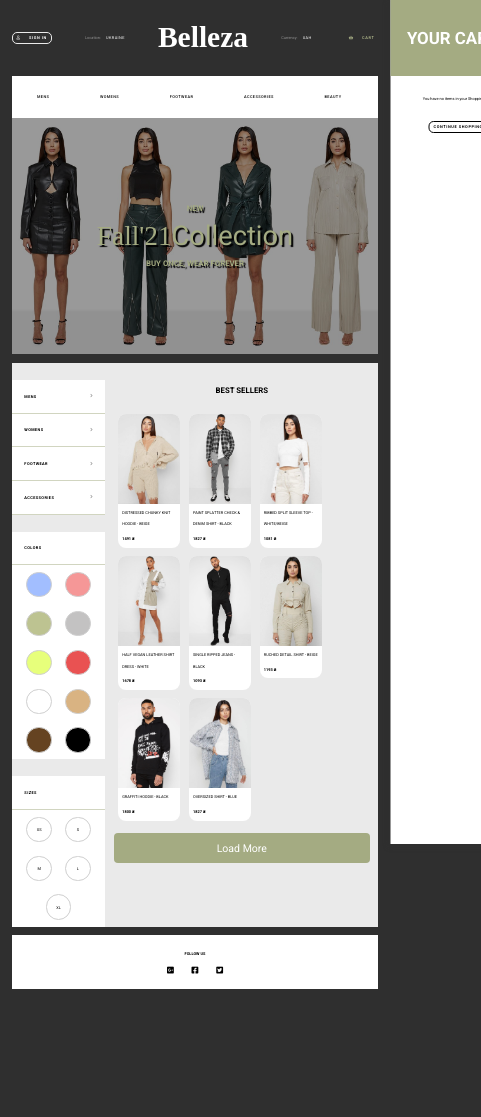
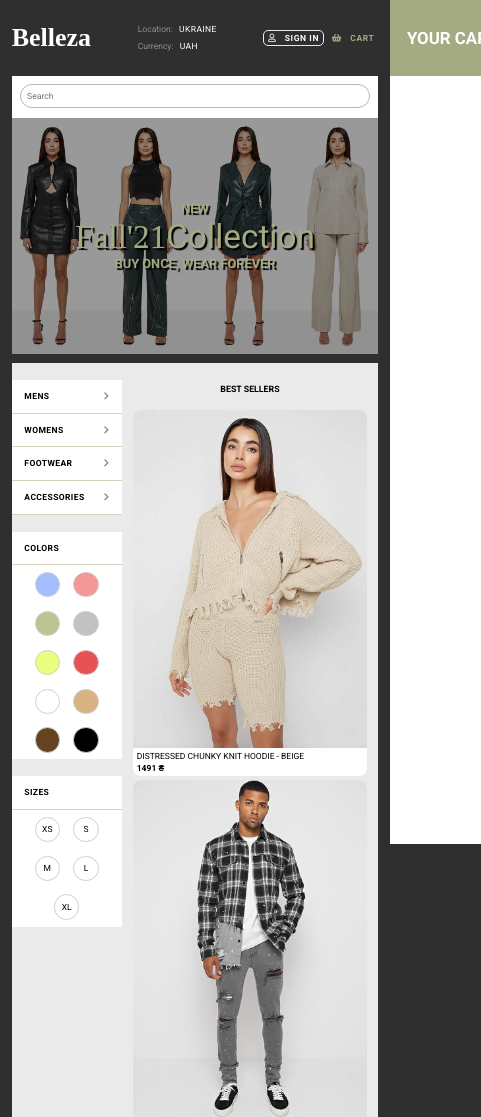
Before and after one commit to lenaratushna/ecommerce-website, a plain HTML site: page index.html in a window 390 px wide. Shown: the top 1117 px of the page, 481 px wide, since content can reach past the window. Before the commit the page ends 989 px from the top, so only its background shows below. Drawn offline with nearby package versions, Linux system fonts and the light colour scheme; a web font is replaced by a local one.

Commit message:
Added adaptive

```diff
--- a/index.html
+++ b/index.html
@@ -19,21 +19,26 @@
     <header class="header">
         <div class="container">
             <div class="header__top">
-                <button class="header__sign-in btn">
-                    <i class="far fa-user"></i>Sign in
-                </button>
-                <div class="header__location">
-                    Location: <span>Ukraine</span>
-                </div>
                 <div class="header__logo">
                     <a href="#" class="header__logo_link">Belleza</a>
                 </div>
-                <div class="header__currency">
-                    Currency: <span>UAH</span>
+                <div class="header__filters">
+                    <div class="header__filters_location">
+                        Location: <span>Ukraine</span>
+                    </div>
+
+                    <div class="header__filters_currency">
+                        Currency: <span>UAH</span>
+                    </div>
                 </div>
-                <button class="header__cart btn">
-                    <i class="fas fa-shopping-basket"></i>Cart
-                </button>
+                <div class="header__buttons">
+                    <button class="header__sign-in btn">
+                        <i class="far fa-user"></i>Sign in
+                    </button>
+                    <button class="header__cart btn">
+                        <i class="fas fa-shopping-basket"></i>Cart
+                    </button>
+                </div>
             </div>
             <div class="header__nav">
                 <nav class="nav">
@@ -59,7 +64,7 @@
                     </ul>
                 </nav>
                 <div class="header__search_panel">
-                    <input type="text" placeholder="Search"><i class="fas fa-search"></i>
+                    <input type="text" placeholder="Search">
                 </div>
             </div>
         </div>
--- a/sass/style.scss
+++ b/sass/style.scss
@@ -1,11 +1,20 @@
 @import "reset";
+
+//Adaptive font
+$maxWidth: 1366;
+@mixin adaptiv-font($pcSize, $mobSize) {
+ $addSize: $pcSize - $mobSize;
+ $maxWidth: $maxWidth - 320;
+ font-size: calc(#{$mobSize + px} + #{$addSize} * ((100vw - 320px) / #{$maxWidth}));
+}
 
 body {
     background-color: #2F2F2F;
     font-family: 'Roboto', sans-serif;
     font-weight: 400;
-    font-size: 1vw;
-    line-height: 1.33vmax;
+    //font-size: 1vw;
+    @include adaptiv-font(16, 8);
+    //line-height: 1.33vmax;
 }
 
 .container {
@@ -36,7 +45,13 @@ body {
 /*Styles for header*/
 .header {
     &__top {
-        width: 100%;
+        position: fixed;
+        padding: 0 1vw;
+        z-index: 50;
+        top:0;
+        left: 2vw;
+        right: 2vw;
+        background-color: #2F2F2F;
         height: 9vmax;
         display: flex;
         justify-content: space-between;
@@ -44,9 +59,15 @@ body {
         color: #FFFFFF;
     }
 
+    &__buttons{
+        display: flex;
+        order:3
+    }
+
     &__sign-in{
         border: 1px solid #EAEAEA;
         color: #FFFFFF;
+        margin-right: 1vw;
         i{
             margin-right: 1vmax;
         }
@@ -63,7 +84,12 @@ body {
         }
     }
 
-    &__location, &__currency{
+    &__filters{
+        order:1;
+        &_location{
+            margin-bottom: 1vh;
+        }
+        &_location, &_currency{
             color: #909090;
             span {
                 letter-spacing: 0.1vw;
@@ -73,11 +99,14 @@ body {
                 margin-left: 0.5vmax;
             }
         }
+    }
 
     &__logo {
+        order:2;
         font-family: 'Kaisei HarunoUmi', serif;
         font-weight: 700;
-        font-size: 3.5vmax;
+        //font-size: 3.5vmax;
+        @include adaptiv-font(54, 24);
         &_link{
             display: block;
             color: #FFFFFF;
@@ -85,6 +114,7 @@ body {
     }
 
     &__nav {
+        margin-top: 9vmax;
         background-color:#FFFFFF;
         width: 100%;
         height: 5vmax;
@@ -121,19 +151,14 @@ body {
         height: inherit;
         background-color: #FFFFFF;
         padding: 1vmax;
+        width: 100%;
         input{
+            @include adaptiv-font(18, 8);
             width: 100%;
-            border: 2px solid #000000;
-            border-radius: 20px;
+            border: 1px solid #b6b6b6;
+            border-radius: 20vmax;
             padding: 0.7vmax 3vmax 0.7vmax 0.7vmax;
             height: 2.8vmax;
-        }
-        i{
-            position: absolute;
-            top: 2vmax;
-            right: 2vmax;
-            z-index: 6;
-            cursor: pointer;
         }
     }
 }
@@ -154,7 +179,8 @@ body {
         width: 100%;
         color: #A4AB82;
         text-shadow: 2px 2px 1px #000000;
-        font-size: 7vw;
+        //font-size: 7vw;
+        @include adaptiv-font(80, 30);
         line-height: 7vw;
         font-weight: 700;
         text-align: center;
@@ -162,7 +188,8 @@ body {
             font-family: 'Kaisei HarunoUmi', serif;
         }
         p{
-            font-size: 2vw;
+            //font-size: 2vw;
+            @include adaptiv-font(24, 12);
         }
     }
 }
@@ -180,9 +207,10 @@ body {
 .products{
     padding: 1vmax;
     background-color: #EAEAEA;
-    width: 70vw;
+    width: 70%;
     &__title{
-        font-size: 2vw;
+        //font-size: 2vw;
+        @include adaptiv-font(20, 8);
         font-weight: 700;
         text-transform: uppercase;
         text-align: center;
@@ -194,8 +222,8 @@ body {
         justify-content: flex-start;
         align-items: flex-start;
         .product{
-            margin: 0.5vmax;
-            max-width: 16vw;
+            margin: 1%;
+            width: 23%;
             background-color: #FFFFFF;
             border-radius: 8px;
             display: flex;
@@ -224,6 +252,7 @@ body {
     &__button{
         width: 100%;
         font-size: 1.25vmax;
+
         color: #FFFFFF;
         background-color: #A4AB82;
         border-radius: 4px;
@@ -238,7 +267,7 @@ body {
 
 .filters{
     background-color:#EAEAEA;
-    width: 24vw;
+    width: 30%;
     &__category, &__color, &__size{
         margin-top: 2vmax;
         width: 100%;
@@ -351,7 +380,8 @@ body {
         i{
             margin: 0 1vmax;
             color: #000000;
-            font-size: 2vw;
+            //font-size: 2vw;
+            @include adaptiv-font(24, 16);
             transition: all 0.5s ease;
             &:hover{
                 transform: scale(1.2);
@@ -407,17 +437,19 @@ body {
 .modal {
     position: fixed;
     z-index: 102;
-    width: 20vw;
+    width: 30%;
     height: auto;
     top: 50%;
     left: 50%;
     transform: translate(-50%, -50%);
     display: none;
-    background-color: #A4AB82;
+    background-color: #EAEAEA;
     padding: 1vmax;
     &_button {
-        width: 100%;
-        background-color: transparent;
+        margin: 3vmax 0;
+        width: 80%;
+        background-color: #A4AB82;
+        color: #FFFFFF;
         font-size: inherit;
         font-weight: 700;
         letter-spacing: 0.15vw;
@@ -428,7 +460,7 @@ body {
         &:hover,
         &:focus,
         &:active{
-            background-color: #EAEAEA;
+            transform: scale(0.98);
         }
     }
 
@@ -449,6 +481,7 @@ body {
     }
 
     &__input {
+        width: 80%;
         border-radius: 5px;
         padding: 0.5vmax;
         margin-bottom: 0.5vmax;
@@ -472,3 +505,49 @@ body {
         display: block;
     }
 }
+
+/*Media*/
+@media screen and (max-width: 1199px) {
+    .header .nav__item {
+        padding: 0 2vmax;
+    }
+    .products .product {
+        margin: 1% 0.5%;
+        width: 32%;
+    }
+}
+
+@media screen and (max-width: 991px) {
+    .cart{
+        width: 50vw;
+    }
+    .products .product {
+        margin: 1%;
+        width: 48%;
+    }
+    .modal{
+        width: 60%;
+    }
+}
+@media screen and (max-width: 767px) {
+    .cart{
+        width: 100%;
+    }
+    .header__nav .nav{
+        display: none;
+    }
+}
+
+@media screen and (max-width: 480px) {
+    .header__top{
+        .header__filters{
+            order:2;
+        }
+        .header__logo{
+            order:1;
+        }
+    }
+    .products .product {
+        width: 98%;
+    }
+}
```
Also changed, not shown: css/style.css, 1 other file. Lines whose indentation alone changed are shown as unchanged.
